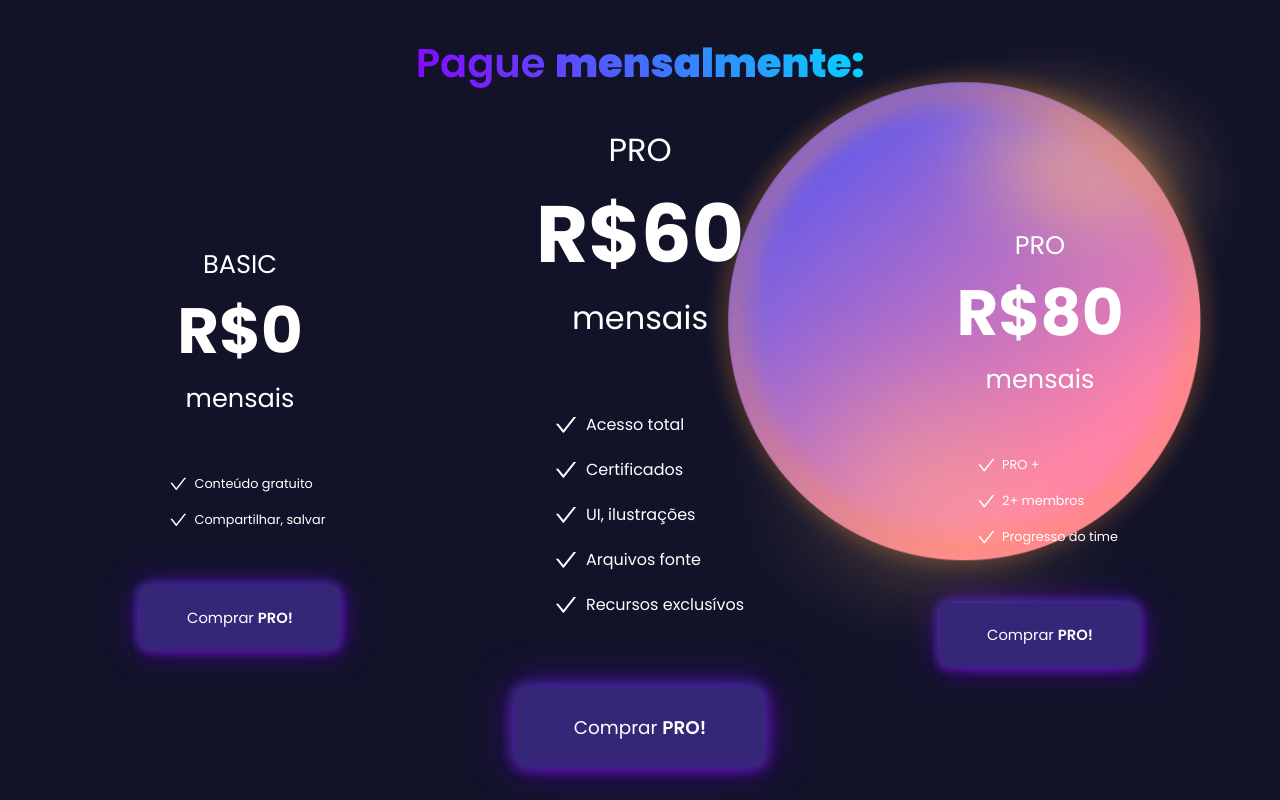
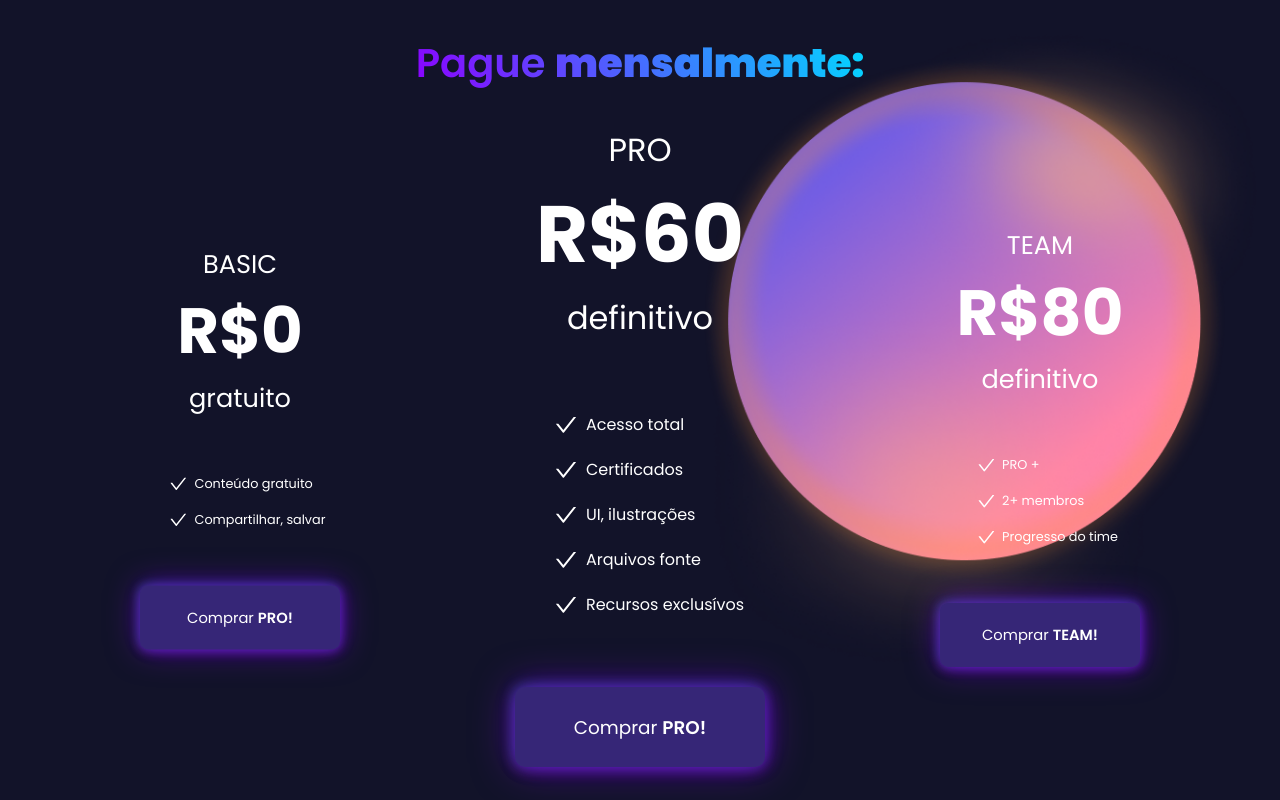
Before and after one commit to lucastso/enygma-courses, a plain HTML site: page index.html in a window 1280 px wide. Shown: the part 1600-2400 px from the top of the page. Drawn offline with Linux system fonts and the light colour scheme.

Commit message:
feat: change text

```diff
--- a/index.html
+++ b/index.html
@@ -238,7 +238,7 @@
           <div class="upper">
             <p>BASIC</p>
             <p class="price">R$0</p>
-            <span>mensais</span>
+            <span>gratuito</span>
           </div>
           <div class="lower">
             <div class="lower-line">
@@ -259,7 +259,7 @@
           <div class="upper">
             <p>PRO</p>
             <p class="price">R$60</p>
-            <span>mensais</span>
+            <span>definitivo</span>
           </div>
           <div class="lower">
             <div class="lower-line">
@@ -290,9 +290,9 @@
 
         <div class="card-team">
           <div class="upper">
-            <p>PRO</p>
+            <p>TEAM</p>
             <p class="price">R$80</p>
-            <span>mensais</span>
+            <span>definitivo</span>
           </div>
           <div class="lower">
             <div class="lower-line">
@@ -309,7 +309,7 @@
             </div>
           </div>
           <button class="comprar">
-            <p>Comprar <span class="clarifier">PRO!</span></p>
+            <p>Comprar <span class="clarifier">TEAM!</span></p>
           </button>
         </div>
       </div>
```
